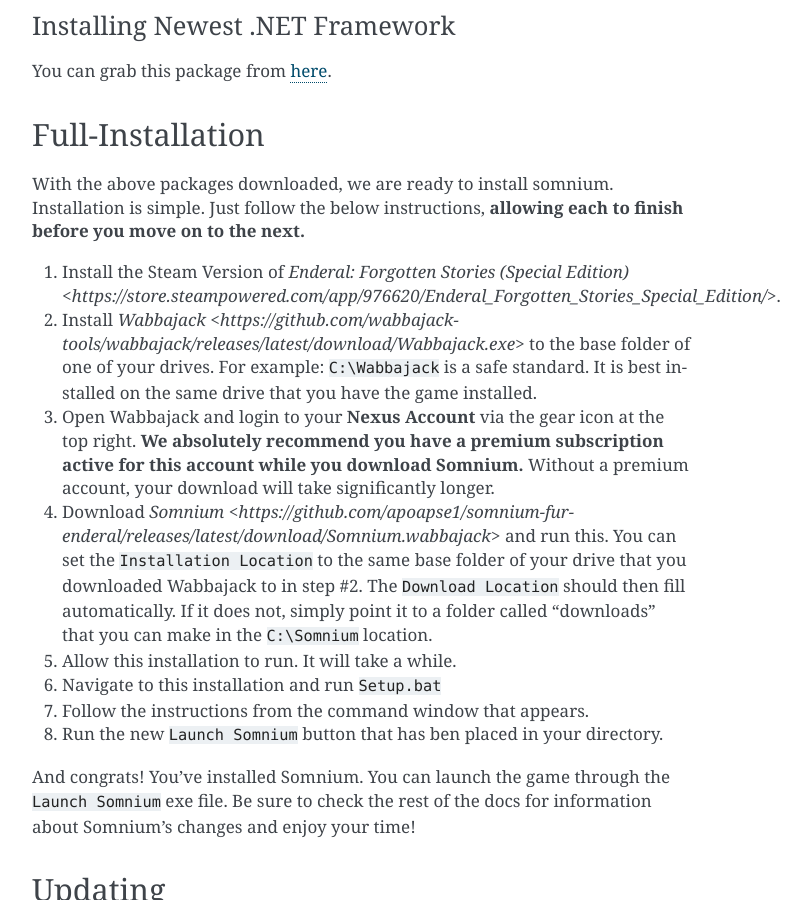
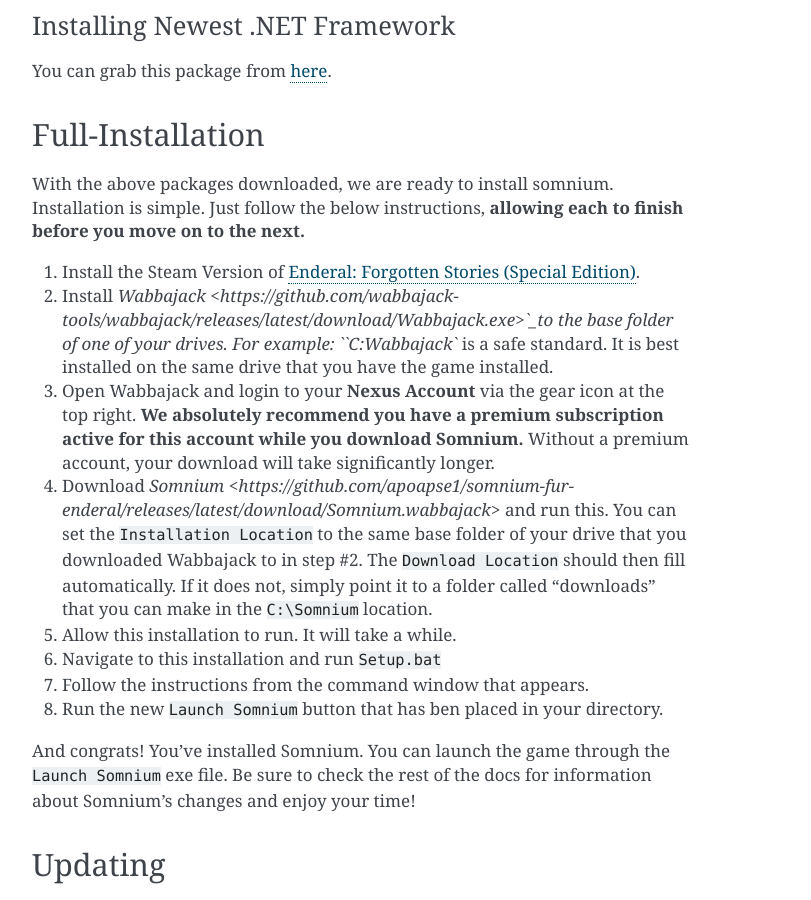
Before and after one commit to apoapse1/somnium-fur-enderal, a Sphinx documentation site: the page built from source/1_Installation.rst, in a window 1280 px wide and 900 px high, scrolled down 552 px. Shown: the whole window, without its empty margins (388-1199 px from the left). Built offline with Sphinx 7.4.7, drawn with Linux system fonts in a browser that asks for light colours.

Commit message:
fixed small issues

```diff
--- a/source/1_Installation.rst
+++ b/source/1_Installation.rst
@@ -24,8 +24,8 @@
 
 With the above packages downloaded, we are ready to install somnium. Installation is simple. Just follow the below instructions, **allowing each to finish before you move on to the next.**
 
-#. Install the Steam Version of `Enderal: Forgotten Stories (Special Edition) <https://store.steampowered.com/app/976620/Enderal_Forgotten_Stories_Special_Edition/>`.
-#. Install `Wabbajack <https://github.com/wabbajack-tools/wabbajack/releases/latest/download/Wabbajack.exe>` to the base folder of one of your drives. For example: ``C:\Wabbajack`` is a safe standard. It is best installed on the same drive that you have the game installed.
+#. Install the Steam Version of `Enderal: Forgotten Stories (Special Edition) <https://store.steampowered.com/app/976620/Enderal_Forgotten_Stories_Special_Edition/>`_.
+#. Install `Wabbajack <https://github.com/wabbajack-tools/wabbajack/releases/latest/download/Wabbajack.exe>`_to the base folder of one of your drives. For example: ``C:\Wabbajack`` is a safe standard. It is best installed on the same drive that you have the game installed.
 #. Open Wabbajack and login to your **Nexus Account** via the gear icon at the top right. **We absolutely recommend you have a premium subscription active for this account while you download Somnium.** Without a premium account, your download will take significantly longer.
 #. Download `Somnium <https://github.com/apoapse1/somnium-fur-enderal/releases/latest/download/Somnium.wabbajack>` and run this. You can set the ``Installation Location`` to the same base folder of your drive that you downloaded Wabbajack to in step #2. The ``Download Location`` should then fill automatically. If it does not, simply point it to a folder called "downloads" that you can make in the ``C:\Somnium`` location.
 #. Allow this installation to run. It will take a while.
--- a/source/2_Gameplay.rst
+++ b/source/2_Gameplay.rst
@@ -113,7 +113,7 @@
 Humanity
 ^^^^^^^^
 
-Restoring your Humanity is an important function of the Reliquaries. As you die, your humanity is sapped from you based on the Fever level you held when you died. As your Humanity slips from you, you are subjected to increasingly detrimental effects to your Stamina and Mana pools. If your Humanity is ever completely lost, your story ends.
+Restoring your Humanity is an important function of the Reliquaries. As you die, your humanity is sapped from you based on the Fever level you held when you died. If your Humanity is ever completely lost, your story ends.
 
 Characters can restore their humanity at Earthen Reliquaries by sacrificing a **Memory**. These are fragments of other lives and distant times. The reliquaries grant you a glimpse of their old lives on your first visit to every shrine, and there are certain entities in the world of Enderal that possess memories powerful enough to sacrifice should you be able to overcome their challenge.
 
--- a/source/3_Atmosphere.rst
+++ b/source/3_Atmosphere.rst
@@ -17,7 +17,7 @@
 
 From the lazy, leaden waves of the Sun Coast, to the ravaged and ruined sprawl of Thalgard; all throughout the continent players will find scenic vistas as they wander and explore. Then when they delve into the depths and halls beneath the soil they will find oppressive shadows and haunted stones.
 
-.. _Equipment-reference-label:
+.. _Equipment-reference-lable:
 
 Equipment and Attire
 --------------------
--- a/source/4_Character.rst
+++ b/source/4_Character.rst
@@ -56,7 +54,7 @@
 
 You can now do all the leveling you need from here. And, as an added bonus, you are also able to completely refund all memory, skill, and crafting points from here so that you can try whichever build you would like and change it up if you want to try something new.
 
-.. _Affinities-reference-lable_
+.. _Affinities-reference-lable:
 
 Affinities
 ----------
```
Also changed, not shown: other parts of source/4_Character.rst (+1 -3 lines).
